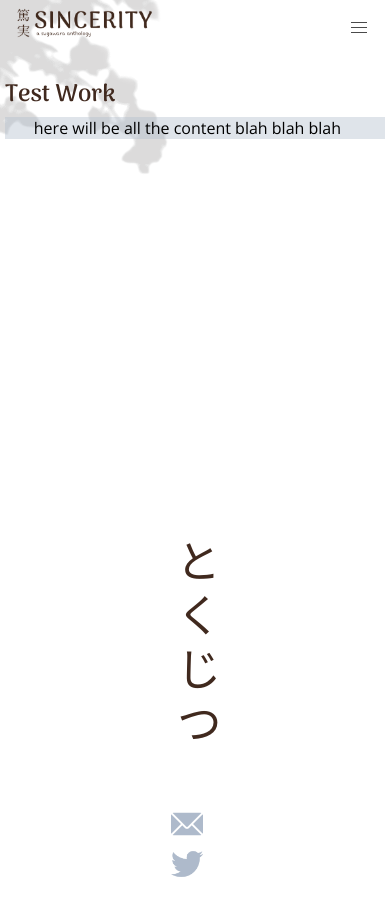
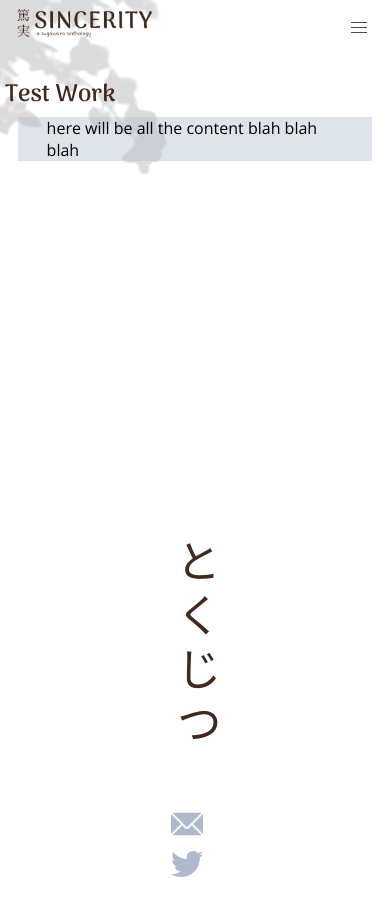
Before and after one commit to sugawara-collective/sincerity, a Jekyll site: the page built from _pages/testWork.md, in a window 390 px wide. Built offline with Jekyll 4.4.1, drawn with Linux system fonts in a browser that asks for light colours; some web fonts are replaced.

```diff
--- a/_sass/_layout.scss
+++ b/_sass/_layout.scss
@@ -193,6 +193,9 @@
   .side-bar {
     align-items: unset;
   }
+  .main-content {
+    margin: 0 .8rem;
+  }
 }
 
 @media screen and (min-width: 769px) {
```
